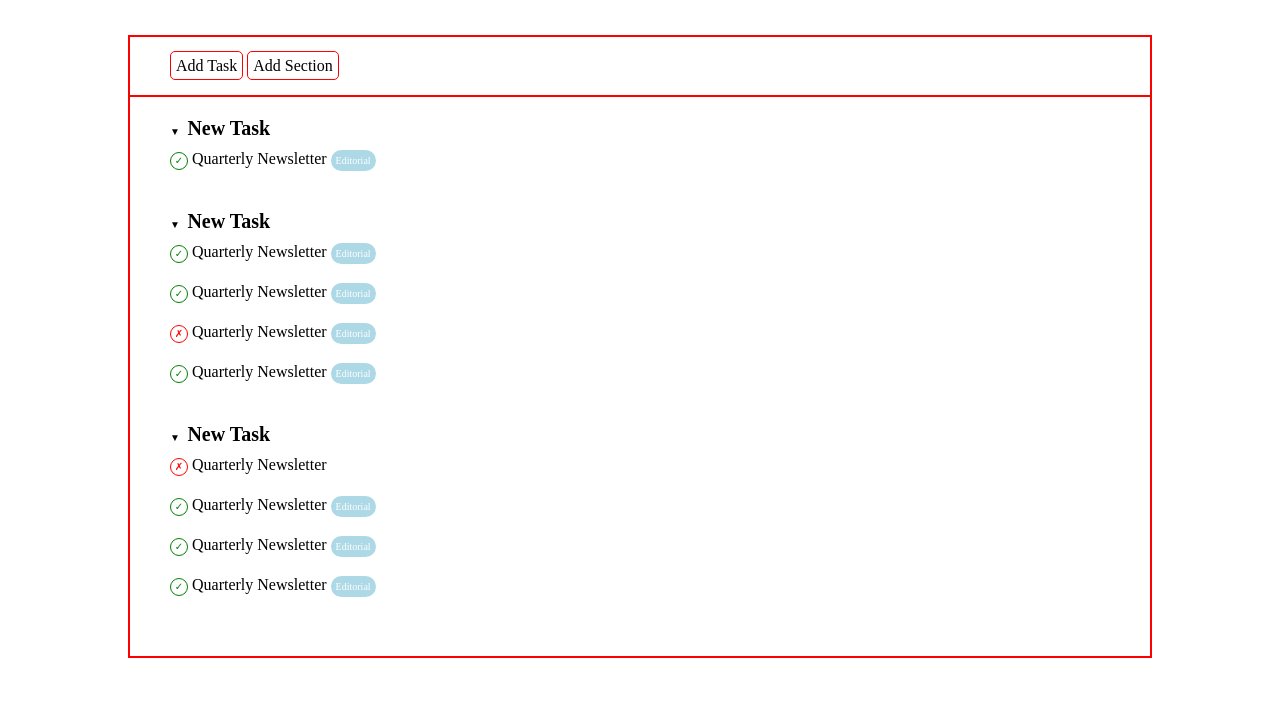
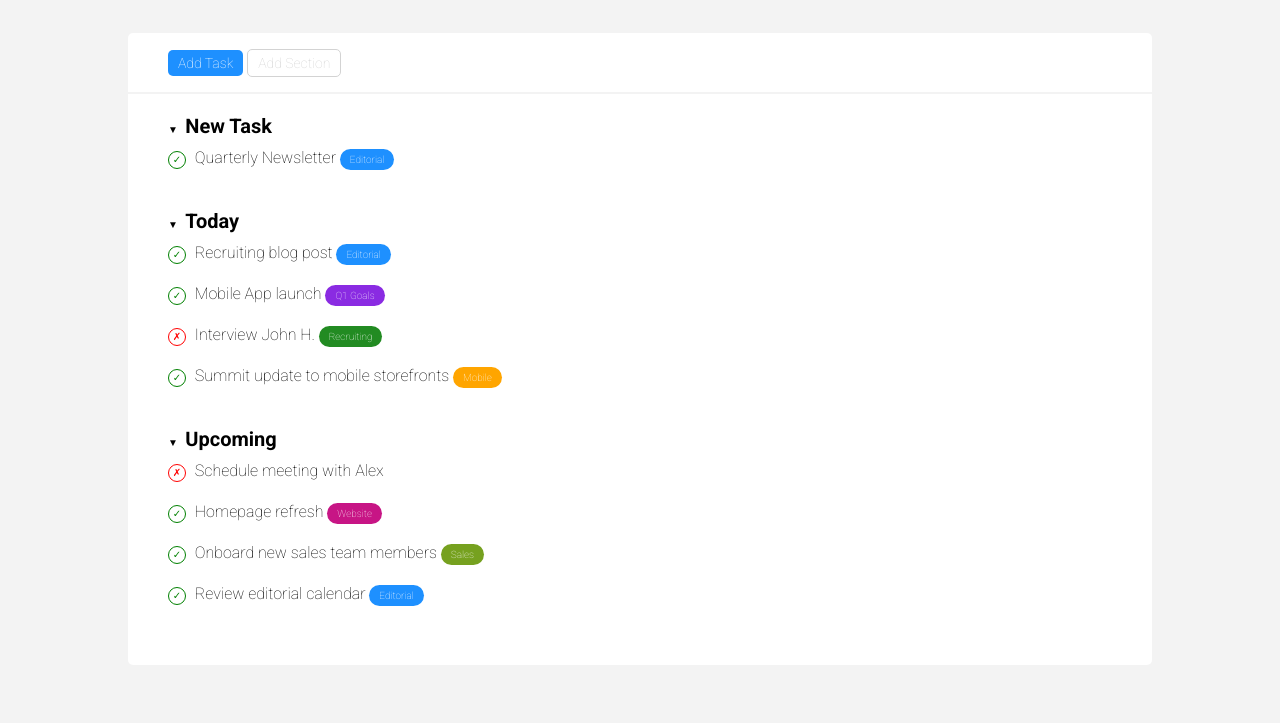
Before and after one commit to alessandro-baldassarre/html-css-toboolist, a plain HTML site: page index.html in a window 1280 px wide. Shown: the part 77-800 px from the top of the page. Drawn offline with Linux system fonts and the light colour scheme.

Commit message:
finalizazzione pagina

```diff
--- a/css/style.css
+++ b/css/style.css
@@ -6,11 +6,16 @@
     box-sizing: border-box;
 }
 
+body{
+    background-color:rgb(243, 243, 243);
+    font-family: 'Roboto', sans-serif;
+}
+
 /* header */
 .logo-header{
     background-color: white;
     padding: 10px 20px;
-    border: 1px solid red;
+
 }
 
 .logo-img{
@@ -26,26 +31,30 @@
 /* main */
 
 .container-main{
-    border: 1px solid red;
+
     width: 80%;
     margin: 40px auto;
+    background-color: white;
+    border-radius: 5px;
 }
 
 /* header main */
 .header-container-main{
-    border: 1px solid red;
+
     padding: 20px 40px;
+    border-bottom: 2px solid rgb(243, 243, 243);;
 
 }
 
 .add{
-    border: 1px solid red;
+
     border-radius: 5px;
-    padding: 5px;
+    padding: 5px 10px;
+    font-size: 14px;
 }
 /* sezioni aggiunte */
 .section-container{
-    border: 1px solid red;
+
     padding: 20px 40px;
 
 }
@@ -70,35 +79,73 @@
     margin-top: 10px;
 }
 
-.entity-check-mark{
+.entity-mark{
     display: inline-block;
     width: 18px;
     height: 18px;
-    border: 1px solid green;
     border-radius: 50%;
-    color: green;
     text-align: center;
     padding: 2px;
     font-size: 10px;
+    margin-right: 5px;
+
 }
 
-.entity-cross-mark{
-    display: inline-block;
-    width: 18px;
-    height: 18px;
+.check-mark{
+
+    border: 1px solid green;
+    color: green;
+
+}
+
+.cross-mark{
+
     border: 1px solid red;
-    border-radius: 50%;
     color: red;
-    text-align: center;
-    padding: 2px;
-    font-size: 10px;
 
 }
 
 .type-list{
     border-radius: 15px;
     background-color: lightblue;
-    padding: 5px;
+    padding: 5px 10px;
     font-size: 10px;
     color: white;
 }
+
+#add-task{
+    background-color:dodgerblue;
+    color: white;
+}
+
+#add-section{
+    background-color:white;
+    color: lightgray;
+    border: 1px solid lightgray;
+}
+
+#dodgerblue{
+
+    background-color:dodgerblue;
+
+}
+
+#blueviolet{
+    background-color: blueviolet;
+}
+
+#green{
+    background-color: forestgreen;
+}
+
+#orange{
+    background-color: orange;
+}
+
+#violet{
+    background-color:mediumvioletred;
+}
+
+#light-green{
+    background-color:rgb(118, 161, 31);
+}
--- a/index.html
+++ b/index.html
@@ -9,6 +9,11 @@
 
     <!-- link al foglio di stile css -->
     <link rel="stylesheet" href="css/style.css">
+
+    <!-- google fonts -->
+    <link rel="preconnect" href="https://fonts.googleapis.com">
+    <link rel="preconnect" href="https://fonts.gstatic.com" crossorigin>
+    <link href="https://fonts.googleapis.com/css2?family=Roboto:ital,wght@0,100;0,700;1,300&display=swap" rel="stylesheet">
 
 </head>
 
@@ -46,7 +51,7 @@
 
                     </header>
                     <ul class="section-list">
-                        <li class="list-item"><span class="entity-check-mark">&#10003;</span> Quarterly Newsletter <span class="type-list">Editorial</span></li>
+                        <li class="list-item"><span class="entity-mark check-mark">&#10003;</span> Quarterly Newsletter <span class="type-list" id="dodgerblue">Editorial</span></li>
                     </ul>
 
                 </section>
@@ -55,15 +60,15 @@
                     <header>
 
                         <span class="down-triangle">&#9660; </span>
-                        <span class="section-header-name">New Task</span>
+                        <span class="section-header-name">Today</span>
 
 
                     </header>
                     <ul class="section-list">
-                        <li class="list-item"><span class="entity-check-mark">&#10003;</span> Quarterly Newsletter <span class="type-list">Editorial</span></li>
-                        <li class="list-item"><span class="entity-check-mark">&#10003;</span> Quarterly Newsletter <span class="type-list">Editorial</span></li>
-                        <li class="list-item"><span class="entity-cross-mark">&#x2717;</span> Quarterly Newsletter <span class="type-list">Editorial</span></li>
-                        <li class="list-item"><span class="entity-check-mark">&#10003;</span> Quarterly Newsletter <span class="type-list">Editorial</span></li>
+                        <li class="list-item"><span class="entity-mark check-mark">&#10003;</span> Recruiting blog post <span class="type-list" id="dodgerblue">Editorial</span></li>
+                        <li class="list-item"><span class="entity-mark check-mark">&#10003;</span> Mobile App launch <span class="type-list" id="blueviolet">Q1 Goals</span></li>
+                        <li class="list-item"><span class="entity-mark cross-mark">&#x2717;</span> Interview John H. <span class="type-list" id="green">Recruiting</span></li>
+                        <li class="list-item"><span class="entity-mark check-mark">&#10003;</span> Summit update to mobile storefronts <span class="type-list" id="orange">Mobile</span></li>
                     </ul>
 
                 </section>
@@ -72,15 +77,15 @@
                     <header>
 
                         <span class="down-triangle">&#9660; </span>
-                        <span class="section-header-name">New Task</span>
+                        <span class="section-header-name">Upcoming</span>
 
 
                     </header>
                     <ul class="section-list">
-                        <li class="list-item"><span class="entity-cross-mark">&#x2717;</span> Quarterly Newsletter</li>
-                        <li class="list-item"><span class="entity-check-mark">&#10003;</span> Quarterly Newsletter <span class="type-list">Editorial</span></li>
-                        <li class="list-item"><span class="entity-check-mark">&#10003;</span> Quarterly Newsletter <span class="type-list">Editorial</span></li>
-                        <li class="list-item"><span class="entity-check-mark">&#10003;</span> Quarterly Newsletter <span class="type-list">Editorial</span></li>
+                        <li class="list-item"><span class="entity-mark cross-mark">&#x2717;</span> Schedule meeting with Alex</li>
+                        <li class="list-item"><span class="entity-mark check-mark">&#10003;</span> Homepage refresh <span class="type-list" id="violet">Website</span></li>
+                        <li class="list-item"><span class="entity-mark check-mark">&#10003;</span> Onboard new sales team members <span class="type-list" id="light-green">Sales</span></li>
+                        <li class="list-item"><span class="entity-mark check-mark">&#10003;</span> Review editorial calendar <span class="type-list" id="dodgerblue">Editorial</span></li>
                     </ul>
 
                 </section>
```
